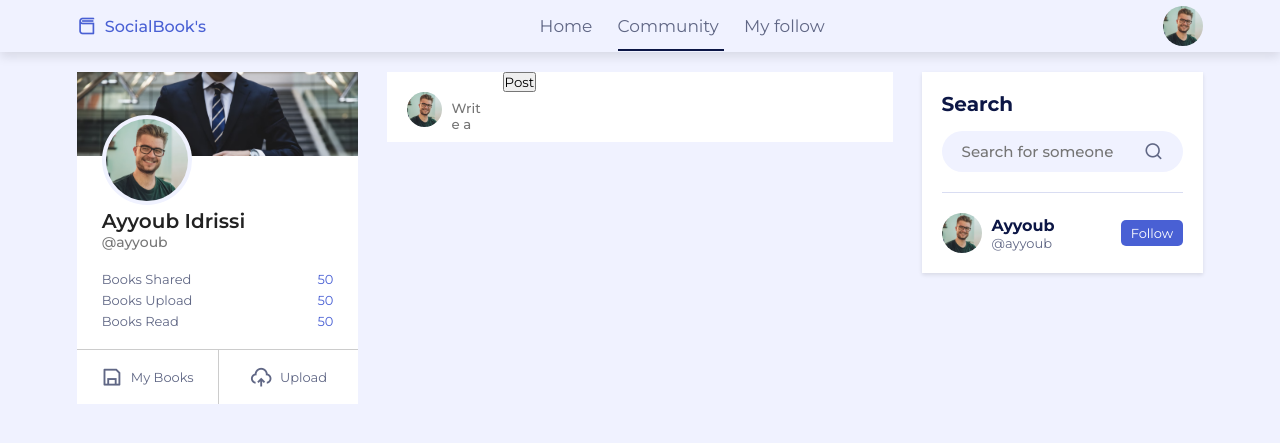
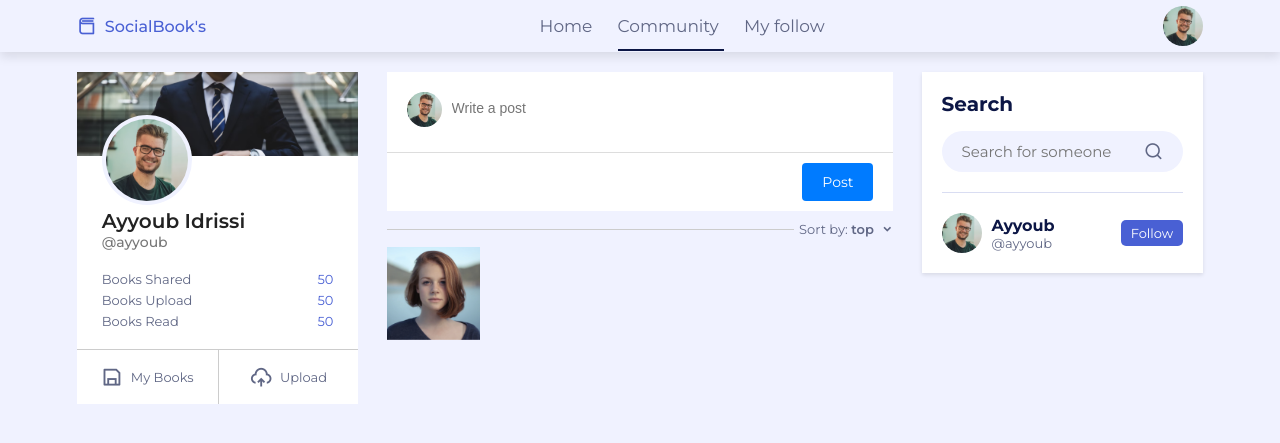
Before and after one commit to IdrissiAyyoub/Project-final, a PHP site: page /Community.php in a window 1280 px wide. Shown: the top 443 px of the page. Run offline with PHP 8.4, Linux system fonts and the light colour scheme; some web fonts are replaced.

Commit message:
add sort

```diff
--- a/Community/Community.php
+++ b/Community/Community.php
@@ -72,18 +72,28 @@
         </div>
         <!-- ------------------------main-content------------------------------ -->
         <div class="main-content">
-
             <div class="create-post">
                 <div class="create-post-input">
                     <img src="./images/user-1.png" alt="">
-                    <textarea name="" id="" cols="2" placeholder="Write a post"></textarea>
+                    <textarea placeholder="Write a post"></textarea>
                 </div>
                 <div class="post-button">
                     <button>Post</button>
                 </div>
             </div>
 
+            <div class="sort-by">
+                <hr>
+                <p>Sort by: <span>top <i class="ri-arrow-down-s-line"></i></span></p>
+            </div>
+
+            <div class="post">
+                <div class="post-author">
+                    <img src="./images/user-3.png" alt="">
+                </div>
+            </div>
         </div>
+
         <!-- ----------------------right-sidebar----------------------------------- -->
         <div class="right-sidebar">
             <div class="search-container">
--- a/Community/css/Cummunity.css
+++ b/Community/css/Cummunity.css
@@ -299,20 +299,30 @@ a {
     border-radius: 5px;
     cursor: pointer;
 }
-
 /* ------------------------main-content-------------------- */
 .main-content {
     flex-basis: 45%;
+    margin: 0 auto;
+
+
 }
+
 .create-post {
     background: #ffffff;
     display: flex;
+    flex-direction: column;
 
+    /* Add some rounded corners */
+    overflow: hidden;
+    /* Ensure child elements don't overflow */
 }
+
 .create-post-input {
-    padding: 20px 20px 10px;
+    padding: 20px;
     display: flex;
     align-items: flex-start;
+    border-bottom: 1px solid #ddd;
+    /* Add a bottom border for separation */
 }
 
 .create-post-input img {
@@ -328,7 +338,62 @@ a {
     resize: none;
     background: transparent;
     margin-top: 8px;
+    font-size: 14px;
+    /* Ensure font size matches design */
+    font-family: Arial, sans-serif;
+    /* Ensure font family matches design */
 }
-::placeholder{
+
+.create-post-input textarea::placeholder {
     font-weight: 500;
 }
+
+.post-button {
+    padding: 10px 20px;
+    text-align: right;
+    /* Align button to the right */
+}
+
+.post-button button {
+    background-color: #007BFF;
+    /* Set a background color */
+    color: #fff;
+    /* Set text color */
+    border: none;
+    padding: 10px 20px;
+    border-radius: 4px;
+    cursor: pointer;
+    font-size: 14px;
+    transition: background-color 0.3s ease;
+    /* Add a transition effect */
+}
+
+.post-button button:hover {
+    background-color: #0056b3;
+    /* Darken the button on hover */
+}
+.sort-by {
+    display: flex;
+    align-items: center;
+    margin: 10px 0;
+}
+
+.sort-by hr {
+    flex: 1;
+    border: 0;
+    height: 1px;
+    background: #ccc;
+}
+
+.sort-by p{
+    font-size: 13px;
+    padding-left: 5px;
+}
+.sort-by p span {
+    font-weight: 600;
+    cursor: pointer;
+}
+.sort-by p span i {
+    width: 12px;
+    margin-left: 3px;
+}
```
